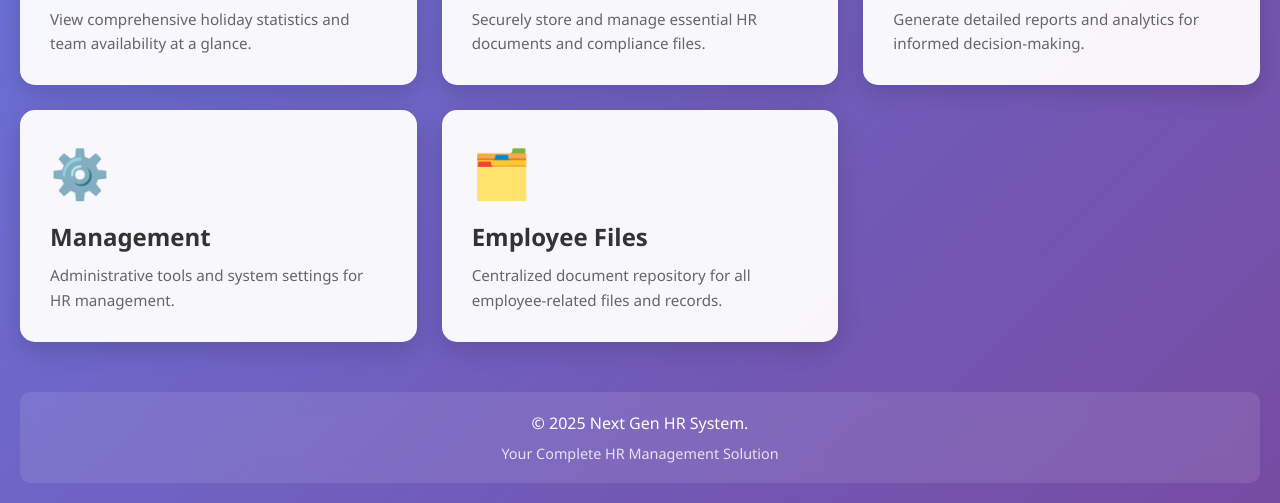
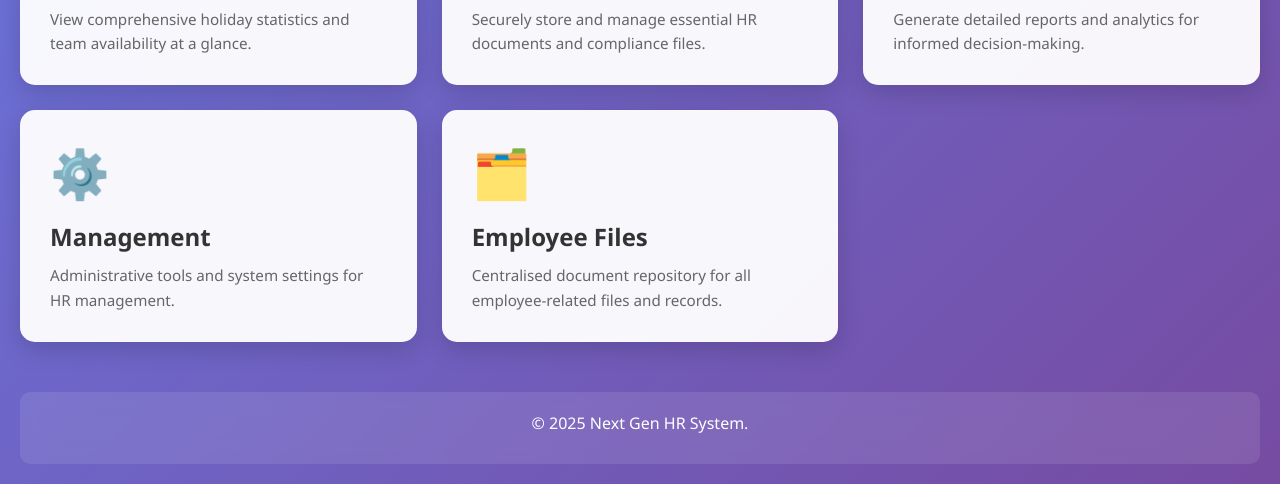
Before and after one commit to meteringbooking-cmd/NGUhrs, a plain HTML site: page index.html in a window 1280 px wide. Shown: the part 762-1265 px from the top of the page. Drawn offline with Linux system fonts and the light colour scheme.

Commit message:
Update index.html

```diff
--- a/index.html
+++ b/index.html
@@ -281,13 +281,13 @@
             <div class="module-card" onclick="navigateToModule('employeefiles')">
                 <span class="module-icon">🗂️</span>
                 <h2 class="module-title">Employee Files</h2>
-                <p class="module-description">Centralized document repository for all employee-related files and records.</p>
+                <p class="module-description">Centralised document repository for all employee-related files and records.</p>
             </div>
         </div>
 
         <footer>
             <p>&copy; 2025 Next Gen HR System.</p>
-            <p style="margin-top: 10px; font-size: 0.9em; opacity: 0.8;">Your Complete HR Management Solution</p>
+            <p style="margin-top: 10px; font-size: 0.9em; opacity: 0.8;"></p>
         </footer>
     </div>
 
```
